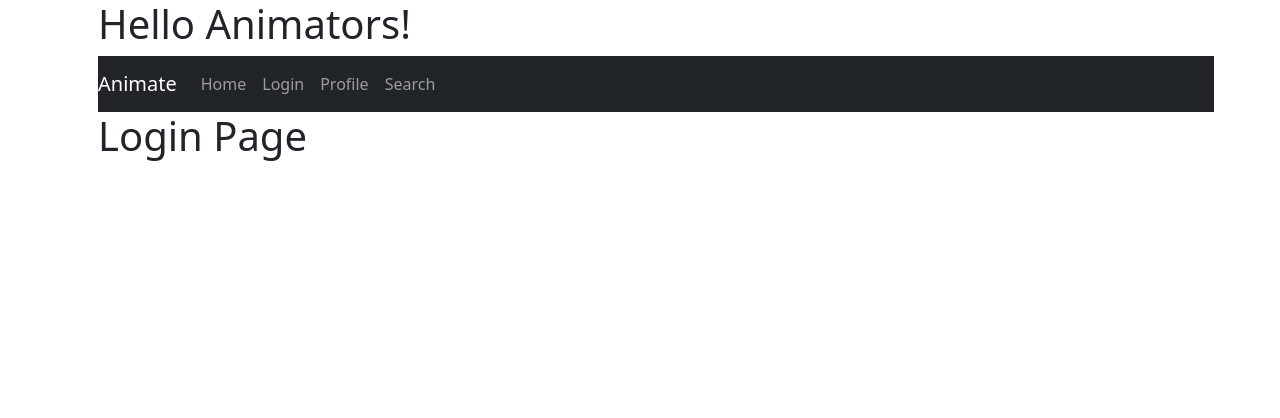
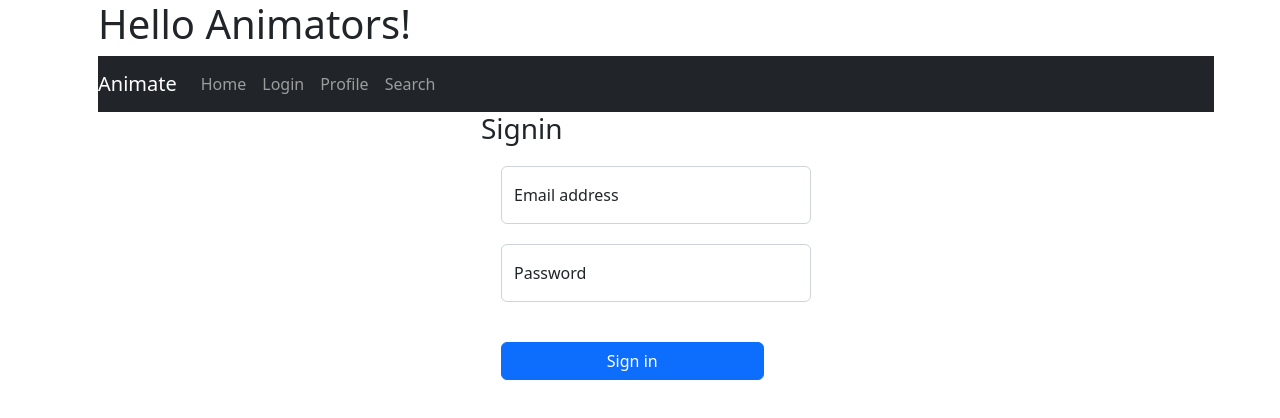
Before and after one commit to shesings/anime-project-frontend-web-app, a React (Create React App) app: page /login in a window 1280 px wide. Shown: the top 418 px of the page. Built offline with nearby package versions, Linux system fonts and the light colour scheme.

Commit message:
login form and hook for calling login api

```diff
--- a/package.json
+++ b/package.json
@@ -38,5 +38,8 @@
       "last 1 firefox version",
       "last 1 safari version"
     ]
+  },
+  "devDependencies": {
+    "axios": "^0.24.0"
   }
 }
--- /dev/null
+++ b/src/login/index.css
@@ -0,0 +1,7 @@
+.login-card {
+    max-width: 350px;
+}
+
+.form-floating, .btn-primary {
+    margin: 20px;
+}
--- a/src/login/index.js
+++ b/src/login/index.js
@@ -1,9 +1,48 @@
-import React from "react";
+import React, { useEffect } from "react";
+import "./index.css";
+import { useLogin } from "./useLogin";
+
 const Login = () => {
-    return (
-        <div>
-            <h1>Login Page</h1>
+  const { userName, password, setPassword, setUserName, onSubmit } = useLogin();
+
+  useEffect(() => {
+  }, [userName, password]);
+
+  return (
+    <div className="login-card w-100 m-auto">
+      <h3>Signin</h3>
+      <form>
+        <div className="form-floating">
+          <input
+            type="email"
+            className="form-control"
+            id="emailInput"
+            placeholder="name@example.com"
+            onChange={(e) => {
+              setUserName(e.target.value);
+            }}
+            value={userName}
+          />
+          <label htmlFor="floatingInput">Email address</label>
         </div>
-    );
+        <div className="form-floating">
+          <input
+            type="password"
+            className="form-control"
+            id="floatingPassword"
+            placeholder="Password"
+            onChange={(e) => {
+              setPassword(e.target.value);
+            }}
+            value={password}
+          />
+          <label htmlFor="floatingPassword">Password</label>
+        </div>
+        <button onClick={onSubmit} class="w-75 btn btn-med btn-primary" type="button">
+          Sign in
+        </button>
+      </form>
+    </div>
+  );
 };
 export default Login;
--- /dev/null
+++ b/src/login/useLogin.js
@@ -0,0 +1,28 @@
+import React, { useCallback, useState } from "react";
+import axios from 'axios';
+export function useLogin() {
+  const [userName, setUserName] = useState("");
+  const [password, setPassword] = useState("");
+
+  const onSubmit = useCallback(() => {
+    axios
+      .post("/login", {
+        userName: userName,
+        password: password,
+      })
+      .then(function (response) {
+        console.log(response);
+      })
+      .catch(function (error) {
+        console.log(error);
+      });
+  }, [userName, password]);
+
+  return {
+    userName,
+    setUserName,
+    setPassword,
+    password,
+    onSubmit,
+  };
+}
```
